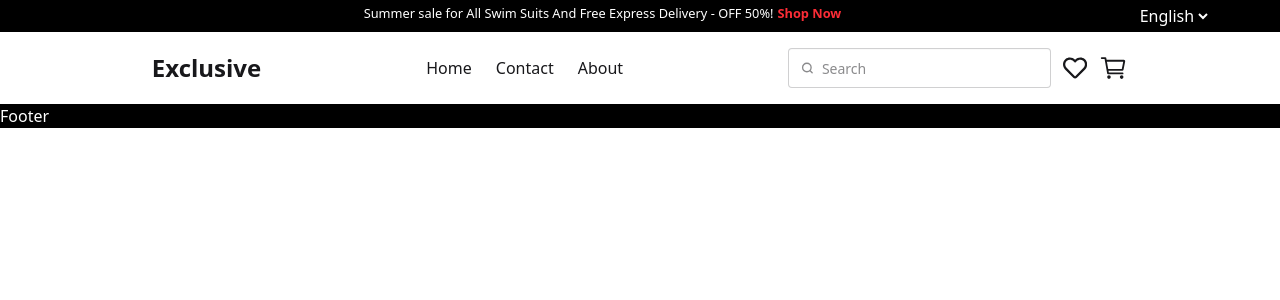
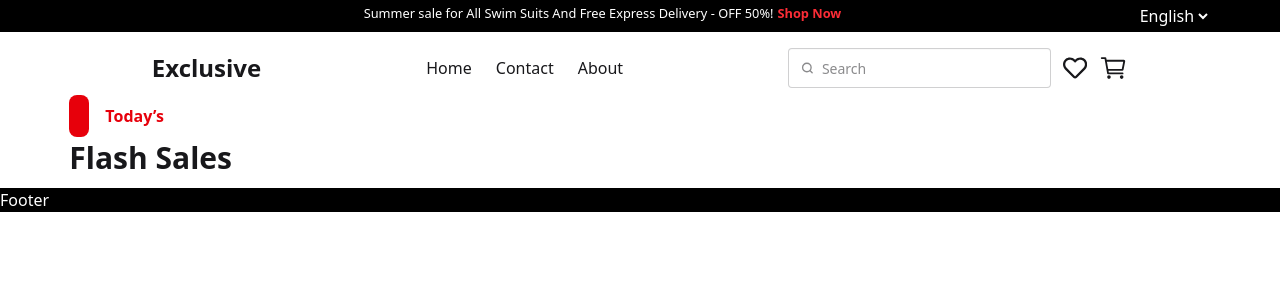
Before and after one commit to suraiya-jahan-bhuiyan-sraboni/e_commerce_app, a React (Vite) app: page / in a window 1280 px wide. Shown: the top 300 px of the page. Built offline with nearby package versions, Linux system fonts and the light colour scheme.

Commit message:
home section component done

```diff
--- /dev/null
+++ b/src/components/home components/HomeSectionHeading.jsx
@@ -0,0 +1,13 @@
+import React from 'react'
+
+const HomeSectionHeading = ({title, name}) => {
+  console.log(title, name)
+  return (
+    <div>
+      <p className='text-red-600 font-semibold '><span className='border-10 rounded-lg mr-4'></span>{title}</p>
+      <h1 className='text-3xl font-bold py-3'>{ name}</h1>
+    </div>
+  )
+}
+
+export default HomeSectionHeading
--- a/src/pages/Home.jsx
+++ b/src/pages/Home.jsx
@@ -1,4 +1,5 @@
 import React from 'react';
+import HomeSectionHeading from '../components/home components/HomeSectionHeading';
 
 const Home = () => {
     return <div className="w-11/12 mx-auto px-4 ">
@@ -6,6 +7,7 @@ const Home = () => {
         <div>
 
         </div>
+        <HomeSectionHeading title={"Today’s"} name={"Flash Sales"} />
         {/* flash sales */}
         <div>
 
```
Also changed, not shown: src/components/HomeSectionHeading.jsx (deleted, +0 -11 lines).
